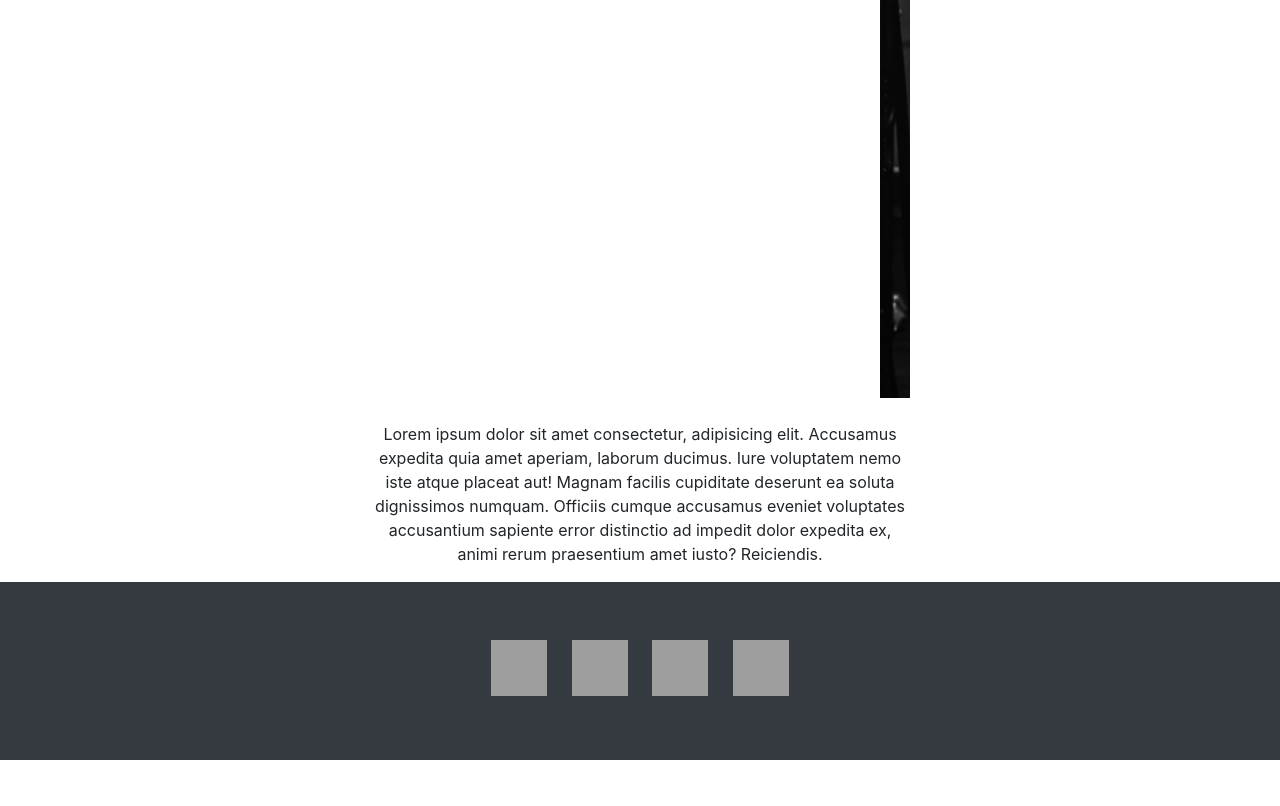
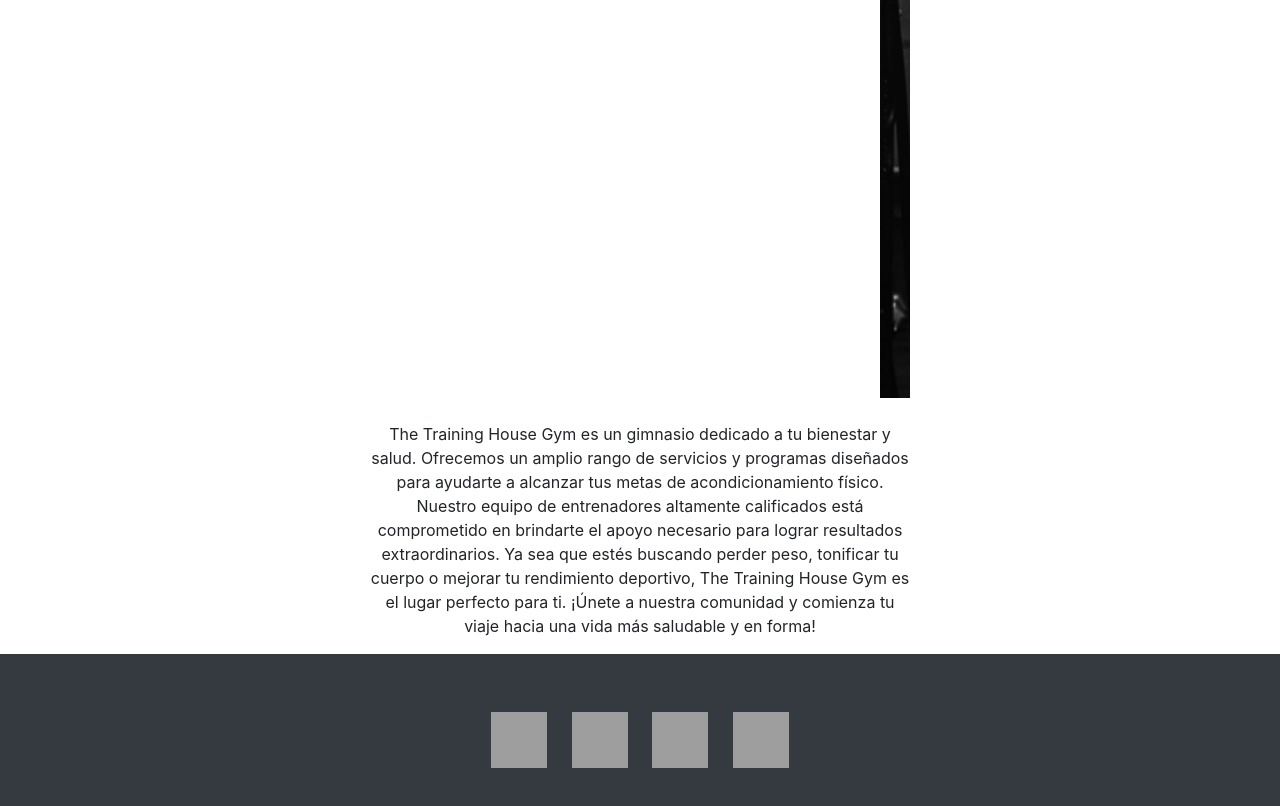
Before and after one commit to carmenmotiv/PreEntrega2-Sanchez, a website: page index.html in a window 1280 px wide. Shown: the part 578-1384 px from the top of the page. Before the commit the page ends 1338 px from the top, so only its background shows below. Drawn offline with nearby package versions, Linux system fonts and the light colour scheme; grey boxes are pictures that could not be loaded.

Commit message:
actualizaciones

```diff
--- a/index.html
+++ b/index.html
@@ -77,7 +77,7 @@
                             <span class="sr-only">Next</span>
                         </a>
                     </div>
-          <p class="text-center mt-4">Lorem ipsum dolor sit amet consectetur, adipisicing elit. Accusamus expedita quia amet aperiam, laborum ducimus. Iure voluptatem nemo iste atque placeat aut! Magnam facilis cupiditate deserunt ea soluta dignissimos numquam. Officiis cumque accusamus eveniet voluptates accusantium sapiente error distinctio ad impedit dolor expedita ex, animi rerum praesentium amet iusto? Reiciendis.</p>
+                    <p class="text-center mt-4">The Training House Gym es un gimnasio dedicado a tu bienestar y salud. Ofrecemos un amplio rango de servicios y programas diseñados para ayudarte a alcanzar tus metas de acondicionamiento físico. Nuestro equipo de entrenadores altamente calificados está comprometido en brindarte el apoyo necesario para lograr resultados extraordinarios. Ya sea que estés buscando perder peso, tonificar tu cuerpo o mejorar tu rendimiento deportivo, The Training House Gym es el lugar perfecto para ti. ¡Únete a nuestra comunidad y comienza tu viaje hacia una vida más saludable y en forma!</p>
                 </div>
             </div>
         </div>
--- a/scss/styles.scss
+++ b/scss/styles.scss
@@ -1,4 +1,5 @@
 @import "variables";
+@import "mediaqueries";
 
 body {
     margin: $margenCero;
```
Also changed, not shown: css/styles.css, 1 other file. Lines whose indentation alone changed are shown as unchanged.
